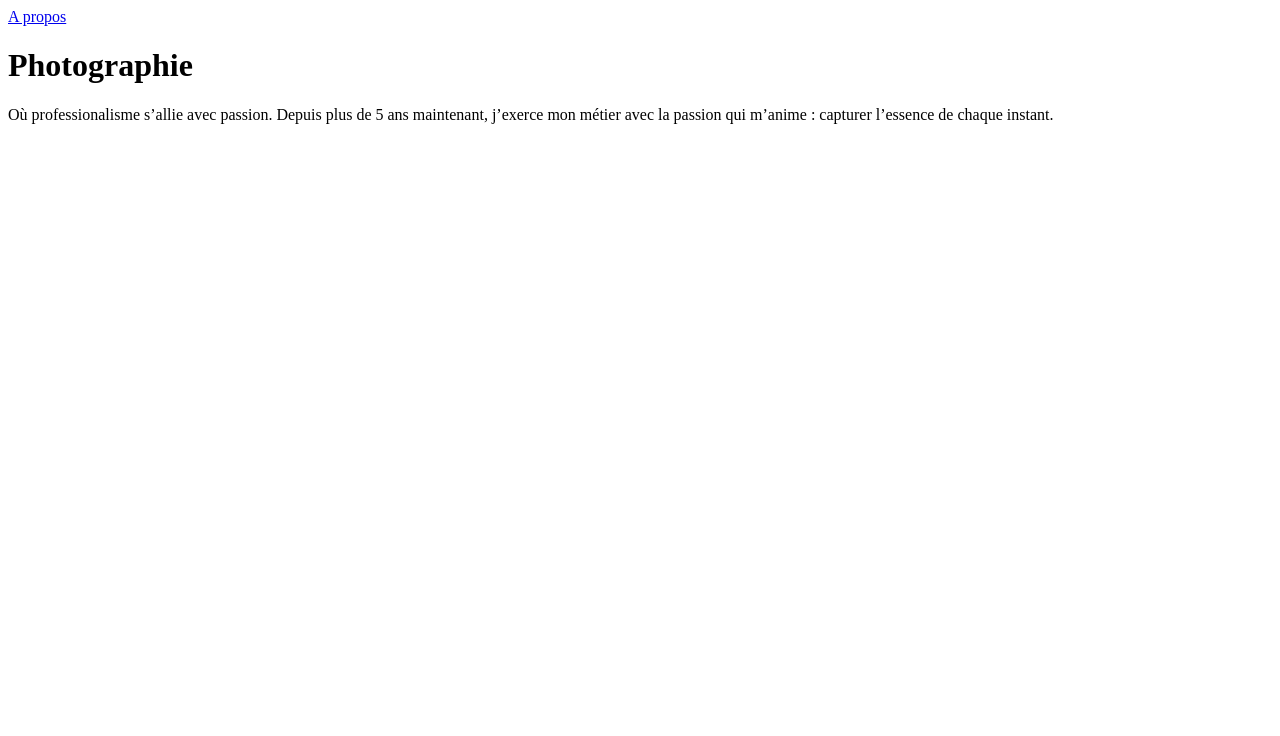
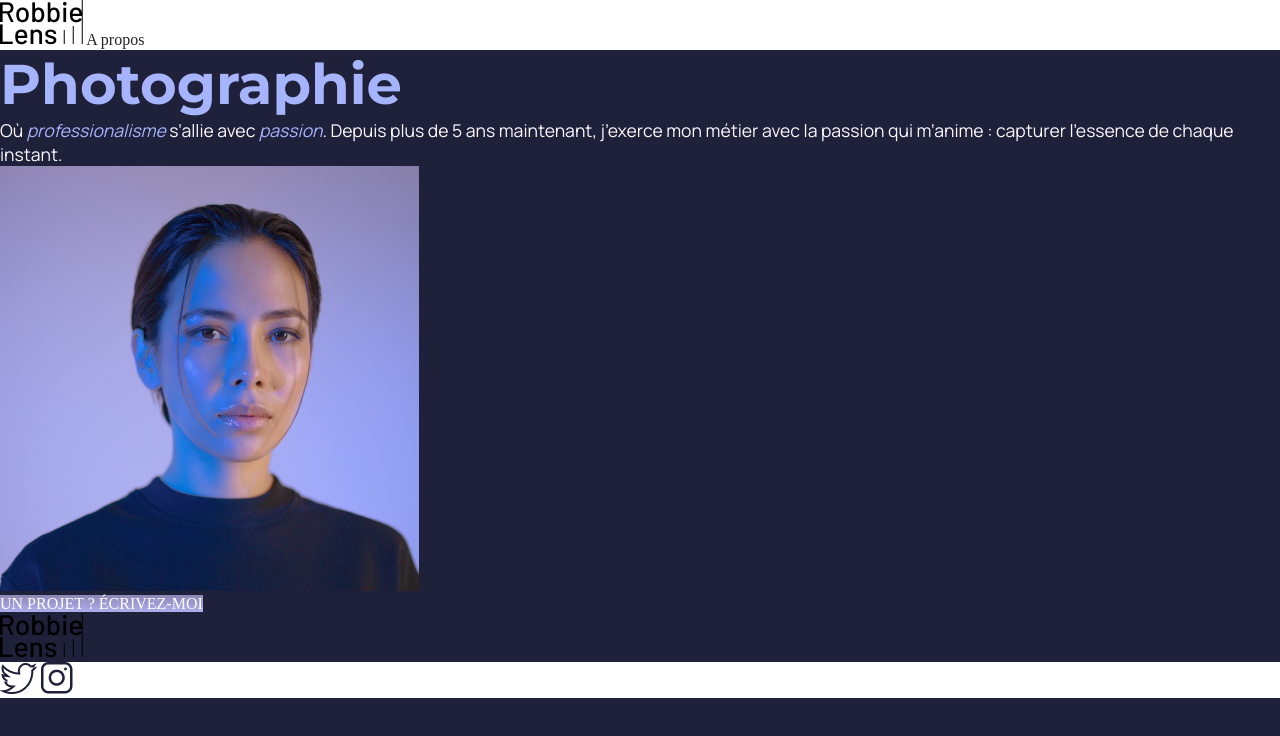
Before and after one commit to Ezeruem/Robbie__Lens-TP, a plain HTML site: page index.html in a window 1280 px wide. Drawn offline with Linux system fonts and the light colour scheme.

Commit message:
add logo, img and color on website

```diff
--- /dev/null
+++ b/css/style.css
@@ -0,0 +1,56 @@
+@import url('https://fonts.googleapis.com/css2?family=Montserrat:ital,wght@0,100..900;1,100..900&display=swap');
+@import url('https://fonts.googleapis.com/css2?family=Manrope:wght@200..800&family=Montserrat:ital,wght@0,100..900;1,100..900&display=swap');
+
+* {
+    margin: 0;
+    padding: 0;
+    box-sizing: border-box;
+}
+
+body {
+    background-color: #1F2039;
+}
+
+a {
+    text-decoration: none;
+    color: #242424;
+}
+
+a:hover,
+a:visited,
+a:active {
+    font-family: "Manrope", sans-serif;
+}
+
+.color--spe {
+    color: #A5B4FC;
+}
+
+h1 {
+    font-size: 3.5em;
+    color: #A5B4FC;
+    font-family: "Montserrat", sans-serif;
+}
+
+p {
+    font-size: 1.1em;
+    font-family: "Manrope", sans-serif;
+}
+
+p,
+ul,
+h2 {
+    color: #F9F8FF;
+}
+
+.navbar,
+.footer-content {
+    color: #242424;
+    background-color: white;
+}
+
+.cta {
+    background: linear-gradient(#8e86b5, #acaeed);
+    color: white;
+    font-family: "Manrope"sans-serif;
+}
--- a/index.html
+++ b/index.html
@@ -1,14 +1,48 @@
 <!DOCTYPE html>
 <html lang="fr">
   <head>
-    <meta charset="UTF-8">
-    <meta name="viewport" content="width=device-width, initial-scale=1.0">
+    <meta charset="UTF-8" />
+    <meta name="viewport" content="width=device-width, initial-scale=1.0" />
+    <link rel="stylesheet" href="css/style.css" />
     <title>Accueil – Robbie Lens Photographie</title>
   </head>
   <body>
+    <header>
+      <nav>
+        <div class="navbar">
+          <a href="#"><img src="images/logo.png" alt="logo" /></a>
           <a href="a-propos.html">A propos</a>
+        </div>
+      </nav>
+    </header>
+    <main>
       <h1>Photographie</h1>
-    <p>Où professionalisme s’allie avec passion. Depuis plus de 5 ans maintenant, j’exerce mon métier avec la passion
-        qui m’anime : capturer l’essence de chaque instant.</p>
+      <p>
+        Où <em class="color--spe">professionalisme</em> s’allie avec
+        <em class="color--spe">passion</em>. Depuis plus de 5 ans maintenant,
+        j’exerce mon métier avec la passion qui m’anime : capturer l’essence de
+        chaque instant.
+      </p>
+      <img
+        src="images/robbie-lens.png"
+        alt="Portrait avec effet de la photographe Robbie Lens" />
+      <div>
+        <a href="" class="cta">UN PROJET ? ÉCRIVEZ-MOI</a>
+      </div>
+    </main>
+
+    <footer>
+      <div>
+        <img src="images/logo.png" alt="Logo Robbie Lens" />
+      </div>
+      <div class="footer-content">
+        <a href="https://twitter.com" target="_blank"
+          ><img src="images/twitter.png" alt="twitter__logo"
+        /></a>
+        <a href="https://www.instagram.com" target="_blank"
+          ><img src="images/instagram.png" alt="instagram__logo"
+        /></a>
+      </div>
+    </footer>
   </body>
 </html>
```
Also changed, not shown: a-propos.html (+26 -10 lines), images/instagram.png (added), images/logo.png (added), images/robbie-lens.png (added), images/twitter.png (added), libs/mixin.css (deleted), libs/mixin.scss (deleted), scss/style.css (deleted), scss/style.scss (deleted), 2 other files. Lines whose indentation alone changed are shown as unchanged.
